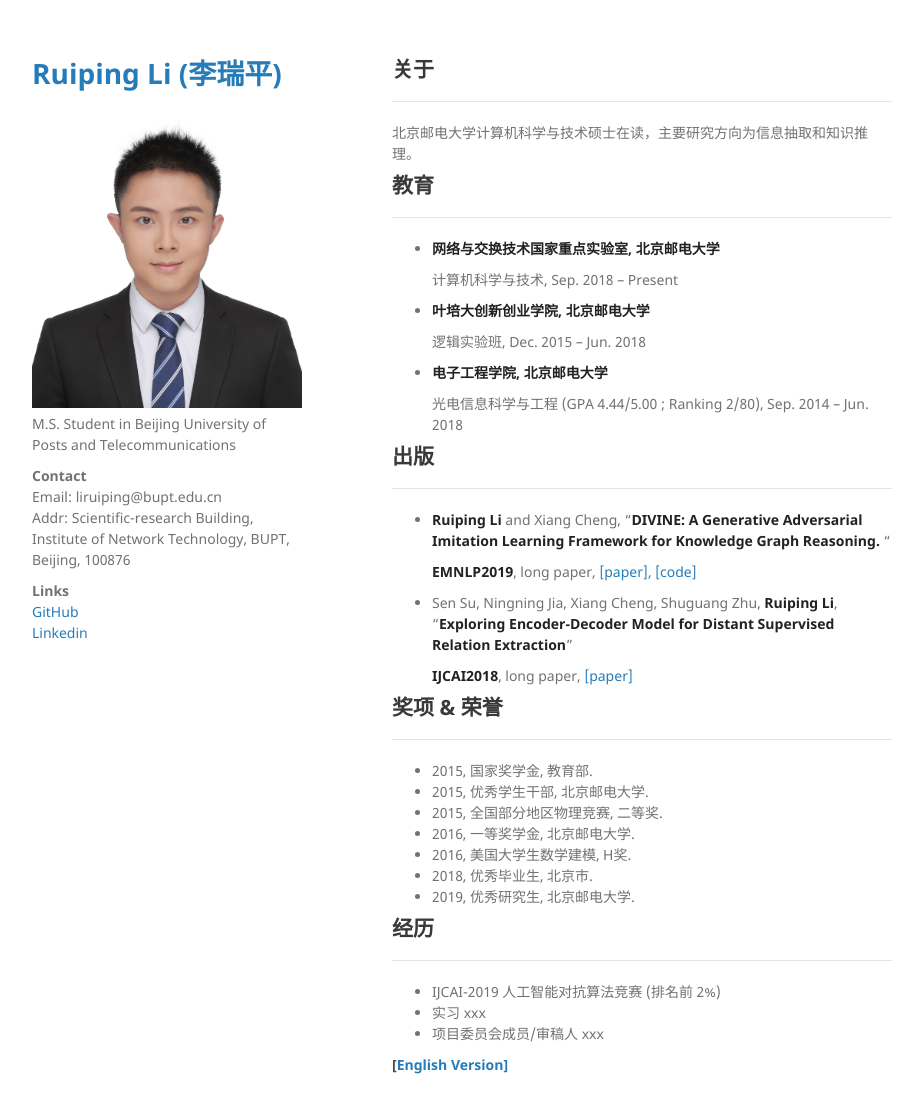
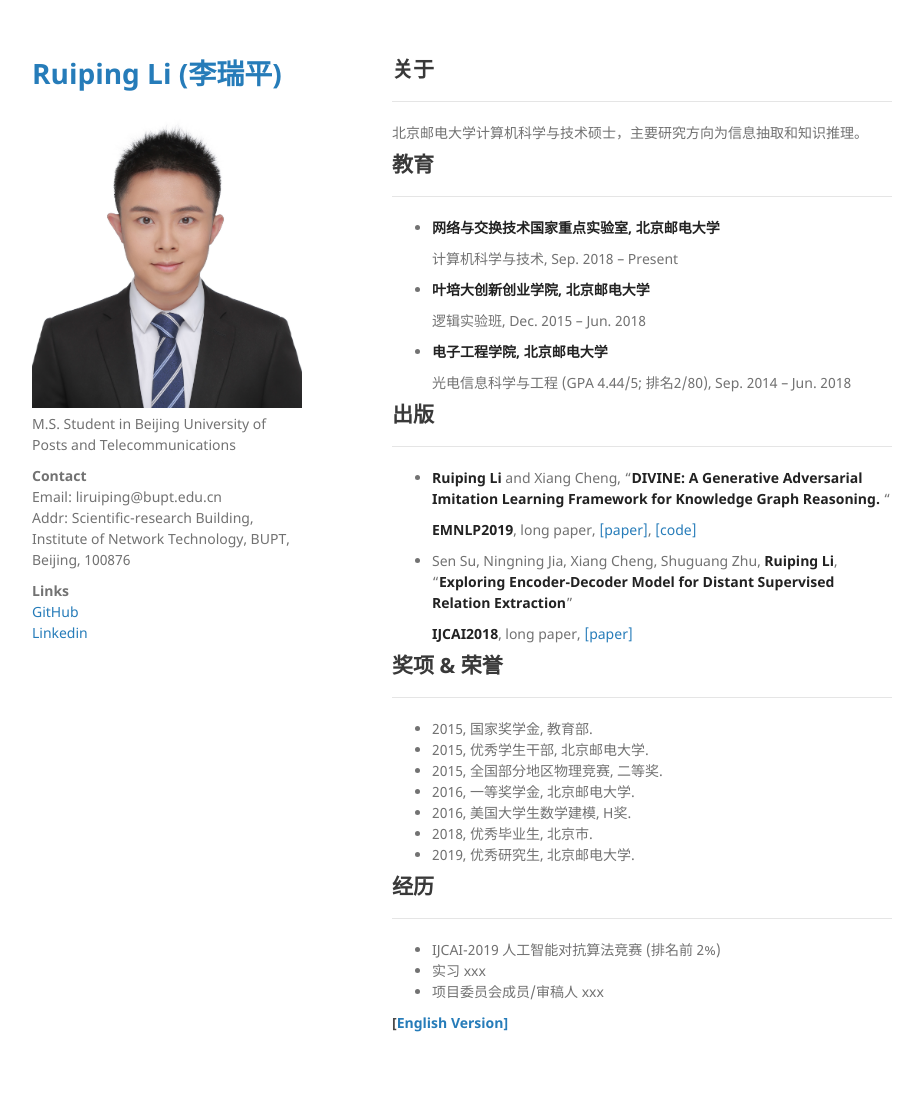
Before and after one commit to Ruiping-Li/Ruiping-Li.github.io, a Jekyll site: the page built from index_cn.md, in a window 1280 px wide and 1145 px high. Shown: the top 1113 px of the window, without its empty margins (178-1101 px from the left). Built offline with Jekyll 4.4.1, drawn with Linux system fonts in a browser that asks for light colours; our own code applies the rules of GitHub Pages for plain Markdown files.

Commit message:
update index_cn

```diff
--- a/index_cn.md
+++ b/index_cn.md
@@ -2,7 +2,7 @@
 
 ------
 
-北京邮电大学计算机科学与技术硕士在读，主要研究方向为信息抽取和知识推理。
+北京邮电大学计算机科学与技术硕士，主要研究方向为信息抽取和知识推理。
 
 ## 教育
 
@@ -18,7 +18,7 @@
 
 - **电子工程学院, 北京邮电大学**
 
-  光电信息科学与工程 (GPA 4.44/5.00 ; Ranking 2/80), Sep. 2014 -- Jun. 2018
+  光电信息科学与工程 (GPA 4.44/5; 排名2/80), Sep. 2014 -- Jun. 2018
 
 ## 出版
 
```
